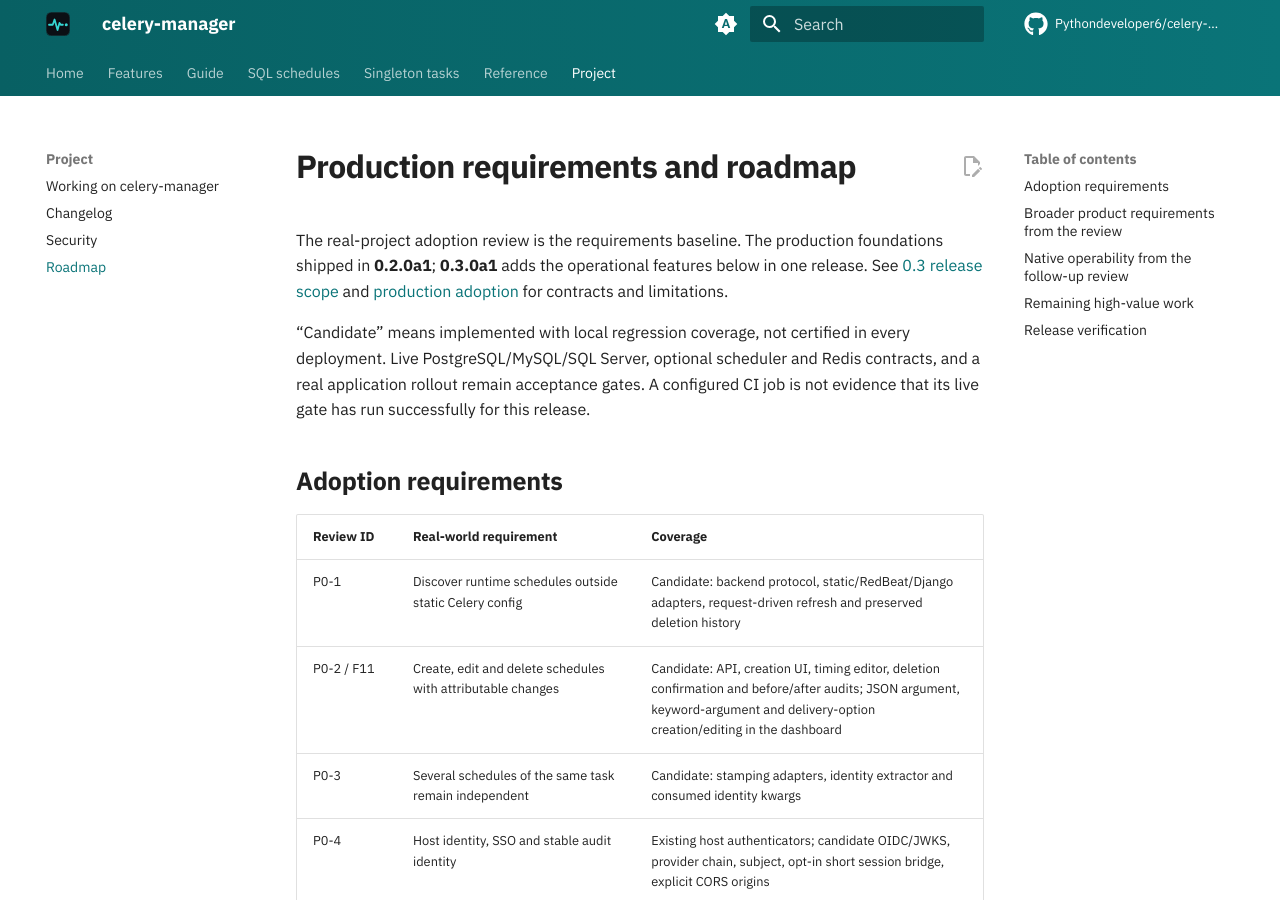
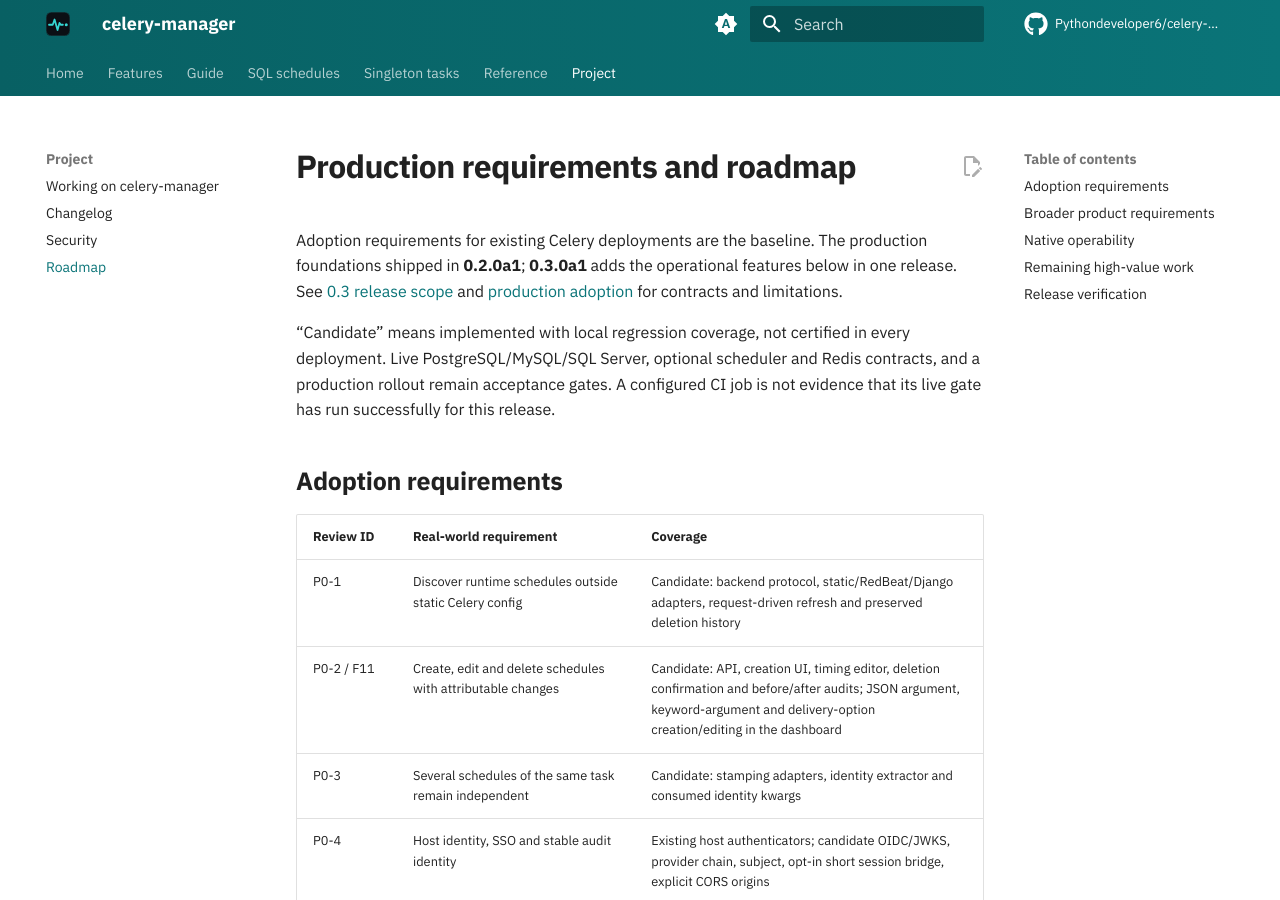
Before and after one commit to Pythondeveloper6/celery-manager, an MkDocs documentation site: the page built from docs/roadmap.md, in a window 1280 px wide and 900 px high. Built offline with MkDocs 1.6.1 and Material for MkDocs 9.7.7, drawn with Linux system fonts in a browser that asks for light colours; comment, search, counter and statistics services are not loaded; some of the changed text lies outside the part shown.

```diff
--- a/docs/roadmap.md
+++ b/docs/roadmap.md
@@ -1,13 +1,13 @@
 # Production requirements and roadmap
 
-The real-project adoption review is the requirements baseline. The production
+Adoption requirements for existing Celery deployments are the baseline. The production
 foundations shipped in **0.2.0a1**; **0.3.0a1** adds the operational features below
 in one release. See [0.3 release scope](release-0.3.md) and
 [production adoption](production.md) for contracts and limitations.
 
 “Candidate” means implemented with local regression coverage, not certified in
 every deployment. Live PostgreSQL/MySQL/SQL Server, optional scheduler and Redis
-contracts, and a real application rollout remain acceptance gates. A configured
+contracts, and a production rollout remain acceptance gates. A configured
 CI job is not evidence that its live gate has run successfully for this release.
 
 ## Adoption requirements
@@ -32,7 +32,7 @@ CI job is not evidence that its live gate has run successfully for this release.
 | P2-16 | Decorator placement is unambiguous | Candidate corrected docs and import-time rejection of reversed decorator order |
 | P2-17 | Import a host's legacy cancellation table safely | Candidate validated, all-or-nothing CSV pause import through CLI/admin API; existing Python pause/occurrence controls remain |
 
-## Broader product requirements from the review
+## Broader product requirements
 
 | Review ID | Capability | Coverage / remaining acceptance criteria |
 |---|---|---|
@@ -49,7 +49,7 @@ CI job is not evidence that its live gate has run successfully for this release.
 | F13 | Drift/orphan health | Candidate unregistered tasks, historical definitions missing from current backend, definition drift and opt-in observed queue consumers. Empty/failed worker inspection is unknown. Arbitrary orphan Redis-key discovery/deletion is deferred. |
 | F14 | Singleton task execution | Candidate track(singleton=...) with explicit keys, Redis owner-token leases, renewal/expiry and skip/retry conflicts; bounded inspection and conditional audited release APIs. No process-local production fallback or fencing guarantee; the dashboard includes bounded inspection and explicit release confirmation. |
 
-## Native operability from the follow-up review
+## Native operability
 
 These ten capabilities are implemented in the same 0.3.0a1 candidate. Detailed
 Python/API signatures, deployment requirements and limitations are in
@@ -89,7 +89,7 @@ implementation status, not a completed live-rollout claim.
 - Live SQLite/PostgreSQL/MySQL/SQL Server contracts must cover concurrent migrations,
   task-run races, schema isolation, UTC defaults and batched pruning.
 - Build, lint, docs, packaged static assets and local install smoke checks must pass.
-- A real application trial must verify SSO, deep links, queue routing, separate
+- A production trial must verify SSO, deep links, queue routing, separate
   schedules for one task, one-off skips and rollback before retiring Flower or a
   host's existing scheduler layer.
 
```
Also changed, not shown: CHANGELOG.md (+3 -3 lines), README.md (+1 -1 lines), docs/production.md (+2 -2 lines), docs/release-0.3.md (+5 -7 lines), 1 other file.
